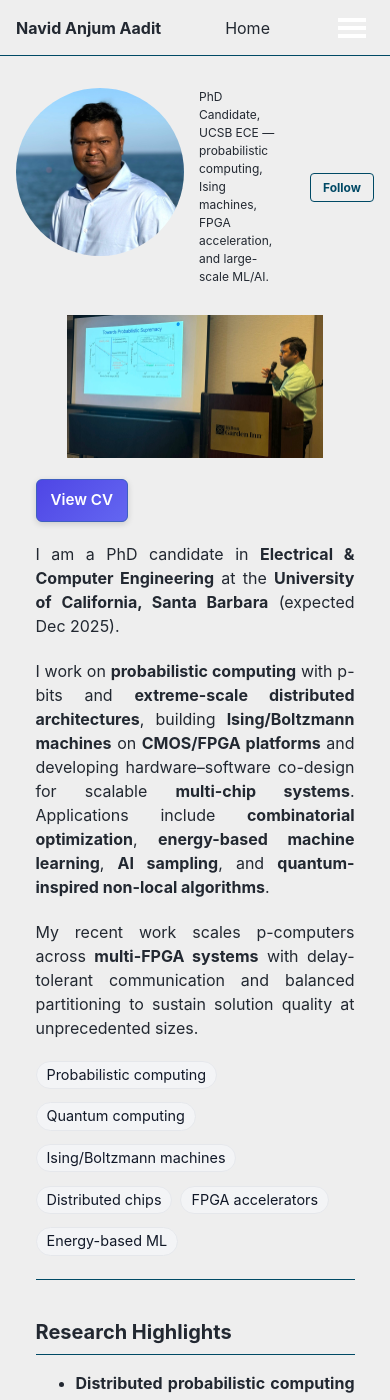
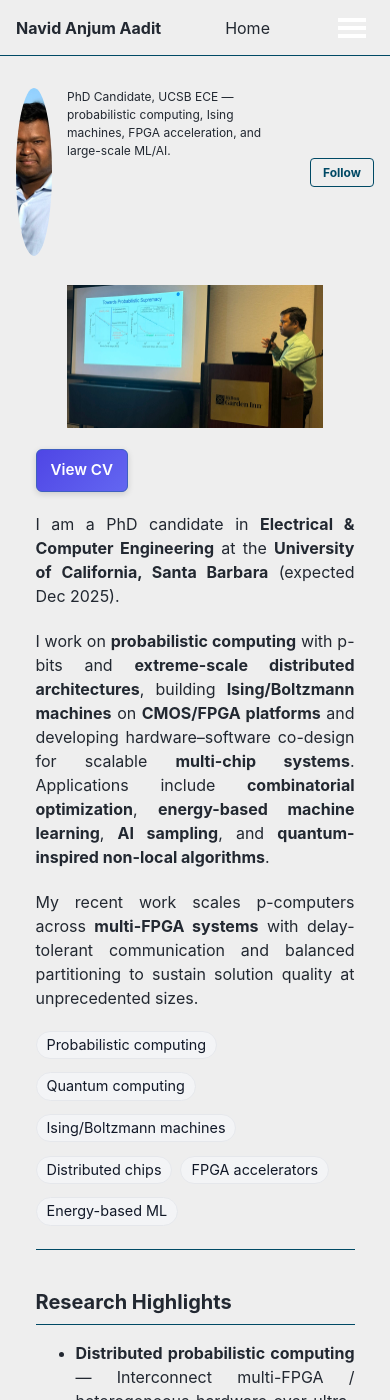
Before and after one commit to navidaadit/navidaadit.github.io, a Jekyll site: the page built from _pages/about.md, in a window 390 px wide and 1400 px high. Built offline with Jekyll 4.4.1, drawn with Linux system fonts in a browser that asks for light colours.

Commit message:
Update _custom.scss

```diff
--- a/_sass/_custom.scss
+++ b/_sass/_custom.scss
@@ -18,6 +18,47 @@
 
 /* ---------- Content width cap inside right column ---------- */
 :root { --content-max: 75%; } /* simple size var (not theme-related) */
+
+/* ==== Sidebar clamp (float-based, robust with Air theme) ==== */
+:root{
+  --sidebar-w: 300px;   /* adjust 280–340px as needed */
+  --content-gap: 44px;  /* space between sidebar and content */
+}
+.layout--single .sidebar{
+  float: left !important;
+  width: var(--sidebar-w) !important;
+  max-width: var(--sidebar-w) !important;
+  min-width: 0 !important;              /* allow wrapping instead of overflow */
+  overflow: visible;                     /* let tooltips etc. show */
+}
+.layout--single .page__content{
+  margin-left: calc(var(--sidebar-w) + var(--content-gap)) !important;
+  max-width: none !important;            /* let inner width rules apply */
+}
+/* Clear floats at container level (keeps footer below) */
+.layout--single .page::after{
+  content: "";
+  display: table;
+  clear: both;
+}
+/* Wrap safety inside the sidebar so long tokens never push width */
+.sidebar, .sidebar *{ max-width:100% !important; }
+.author__bio, .author__content p{
+  overflow-wrap:anywhere !important;
+  word-break:normal !important;
+  white-space:normal !important;
+}
+/* Stack cleanly on mobile */
+@media (max-width: 980px){
+  .layout--single .sidebar{
+    float: none !important;
+    width: 100% !important;
+    max-width: none !important;
+  }
+  .layout--single .page__content{
+    margin-left: 0 !important;
+  }
+}
 
 /* Limit inner text width (not hero/pills/CV button) */
 .layout--single .page__content > *:not(.hero-img):not(.keyword-pills):not(.cv-row) {
@@ -320,8 +361,6 @@
   max-width:100% !important;
 }
 
-/* (Removed all sidebar size controls) */
-
 /* ---------- LINKS: inherit color; turn blue only on hover/focus ---------- */
 .page__content a:not(.btn--cv):not(.no-link-style),
 .footer-bar a:not(.no-link-style) {
```
